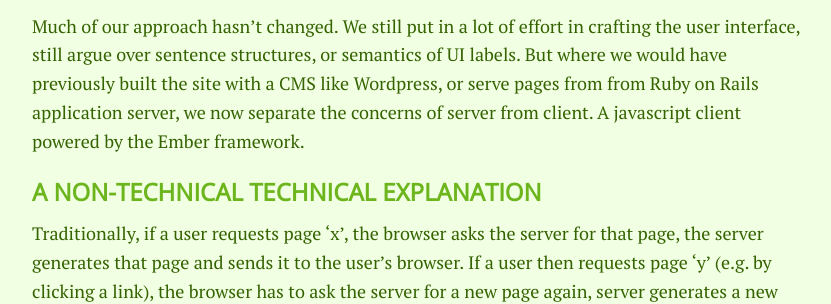
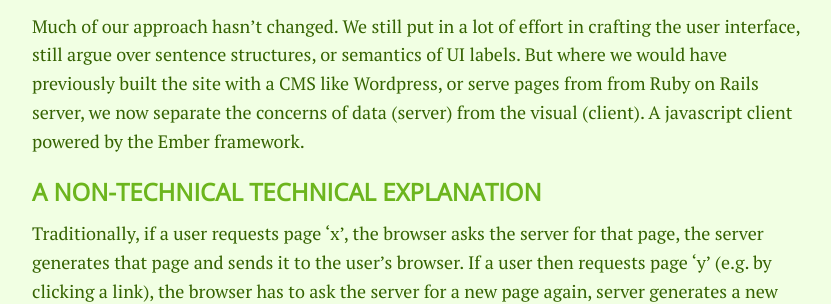
Before and after one commit to HashCookies/hashcookies.github.io, a Jekyll site: the page built from _posts/2016-03-29-javascript-client-apps-are-pretty-cool.markdown, in a window 1280 px wide and 900 px high, scrolled down 988 px. Shown: the part 246-550 px from the top of the window, without its empty margins (223-1054 px from the left). Built offline with Jekyll 4.4.1, drawn with Linux system fonts in a browser that asks for light colours; nearby versions of some CDN libraries; comment, search, counter and statistics services are not loaded.

Commit message:
Add js blog entry

```diff
--- a/_posts/2016-03-29-javascript-client-apps-are-pretty-cool.markdown
+++ b/_posts/2016-03-29-javascript-client-apps-are-pretty-cool.markdown
@@ -14,7 +14,7 @@ Server-client separation is no new concept. Any software services company like T
 
 Aside from the slightly unfortunate acronym (ISYL), I Speak Your Language is a directory of health service providers with special emphasis on languages spoken, for older migrant populations in Australia. Our task was to create a website that made it simple for people with limited technical and language abilities to access that information.
 
-Much of our approach hasn’t changed. We still put in a lot of effort in crafting the user interface, still argue over sentence structures, or semantics of UI labels. But where we would have previously built the site with a CMS like Wordpress, or serve pages from from Ruby on Rails application server, we now separate the concerns of server from client. A javascript client powered by the Ember framework.
+Much of our approach hasn’t changed. We still put in a lot of effort in crafting the user interface, still argue over sentence structures, or semantics of UI labels. But where we would have previously built the site with a CMS like Wordpress, or serve pages from from Ruby on Rails server, we now separate the concerns of data (server) from the visual (client). A javascript client powered by the Ember framework.
 
 ### A non-technical technical explanation
 
```
